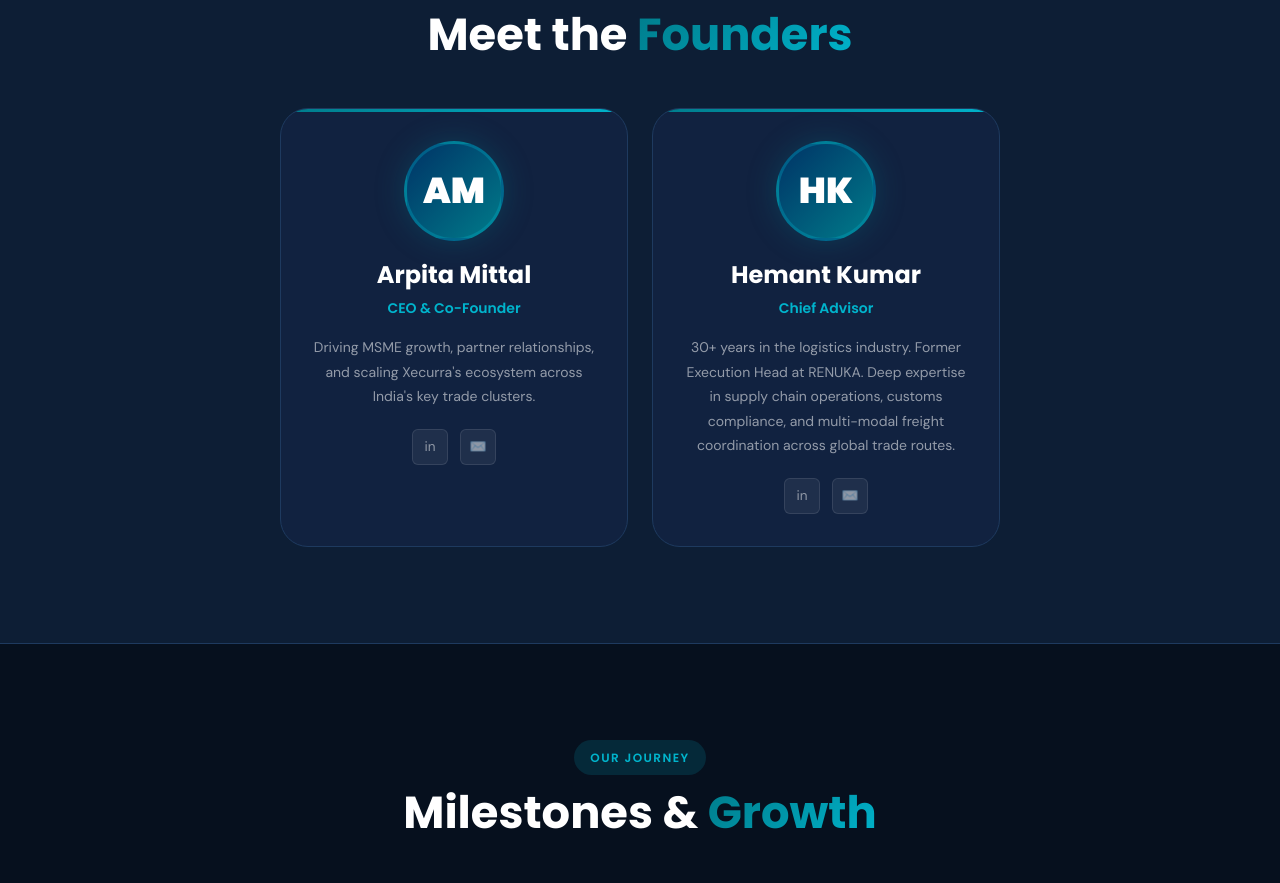
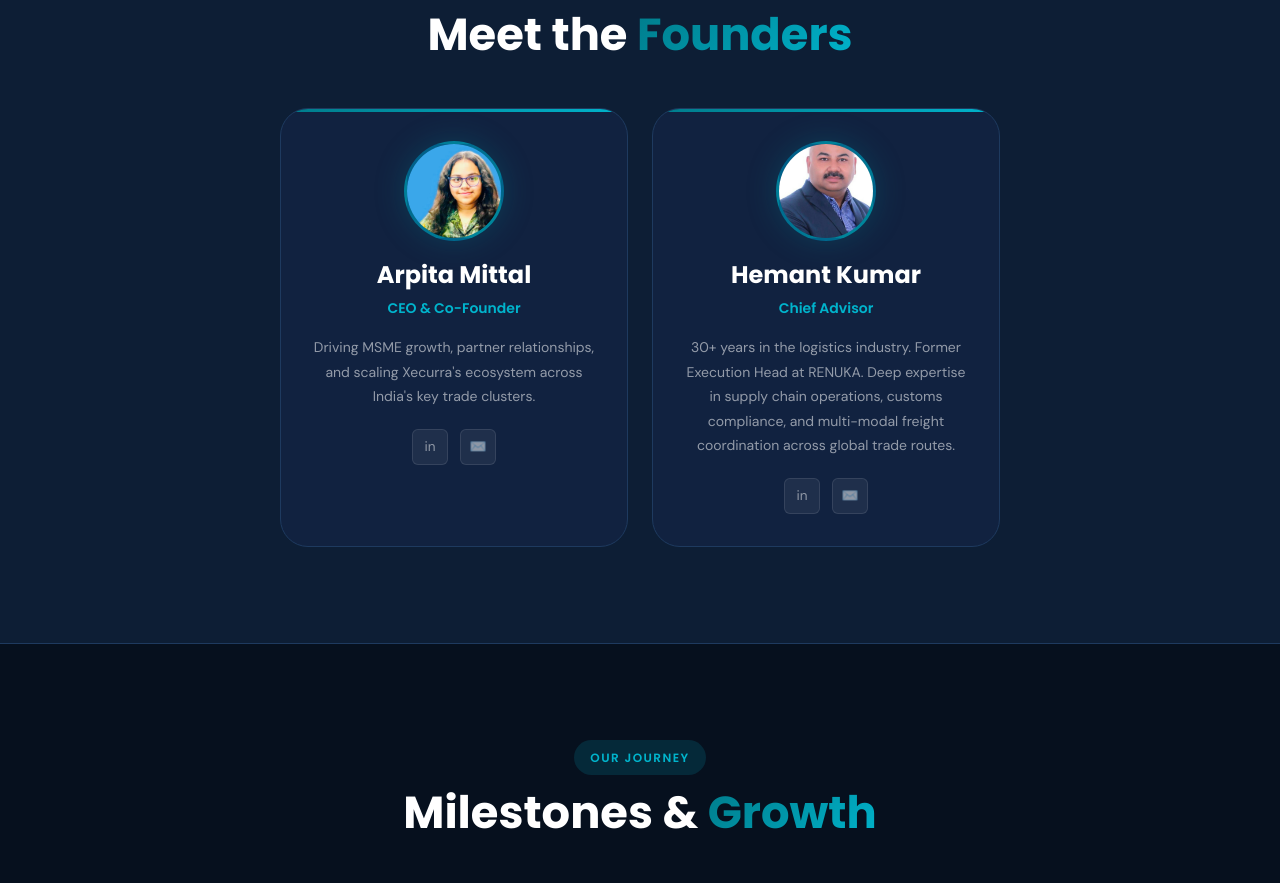
Before and after one commit to arpita205/Xecurra-Final-Website, a website: page public/about.html in a window 1280 px wide. Shown: the part 1398-2281 px from the top of the page. Drawn offline with Linux system fonts and the light colour scheme.

Commit message:
feat: add team photos (Arpita Mittal, Hemant Kumar)

```diff
--- a/public/about.html
+++ b/public/about.html
@@ -136,7 +136,7 @@
       <!-- Team Member 1 -->
       <div class="team-card" data-aos="fade-up" data-aos-delay="0">
         <div class="team-card__avatar">
-          <img src="images/team/arpita-mittal.jpg" alt="Arpita Mittal - CEO" width="100" height="100" style="width:100%;height:100%;object-fit:cover;border-radius:50%" onerror="this.parentElement.textContent='AM'" />
+          <img src="images/team/arpita-mittal.jpeg" alt="Arpita Mittal - CEO" width="100" height="100" style="width:100%;height:100%;object-fit:cover;border-radius:50%" onerror="this.parentElement.textContent='AM'" />
         </div>
         <h3 class="team-card__name">Arpita Mittal</h3>
         <div class="team-card__role">CEO &amp; Co-Founder</div>
@@ -150,7 +150,7 @@
       <!-- Team Member 2 -->
       <div class="team-card" data-aos="fade-up" data-aos-delay="150">
         <div class="team-card__avatar">
-          <img src="images/team/hemant-kumar.jpg" alt="Hemant Kumar - Chief Advisor" width="100" height="100" style="width:100%;height:100%;object-fit:cover;border-radius:50%" onerror="this.parentElement.textContent='HK'" />
+          <img src="images/team/hemant-kumar.png" alt="Hemant Kumar - Chief Advisor" width="100" height="100" style="width:100%;height:100%;object-fit:cover;border-radius:50%" onerror="this.parentElement.textContent='HK'" />
         </div>
         <h3 class="team-card__name">Hemant Kumar</h3>
         <div class="team-card__role">Chief Advisor</div>
```
Also changed, not shown: public/images/team/arpita-mittal.jpeg (added), public/images/team/hemant-kumar.png (added).
